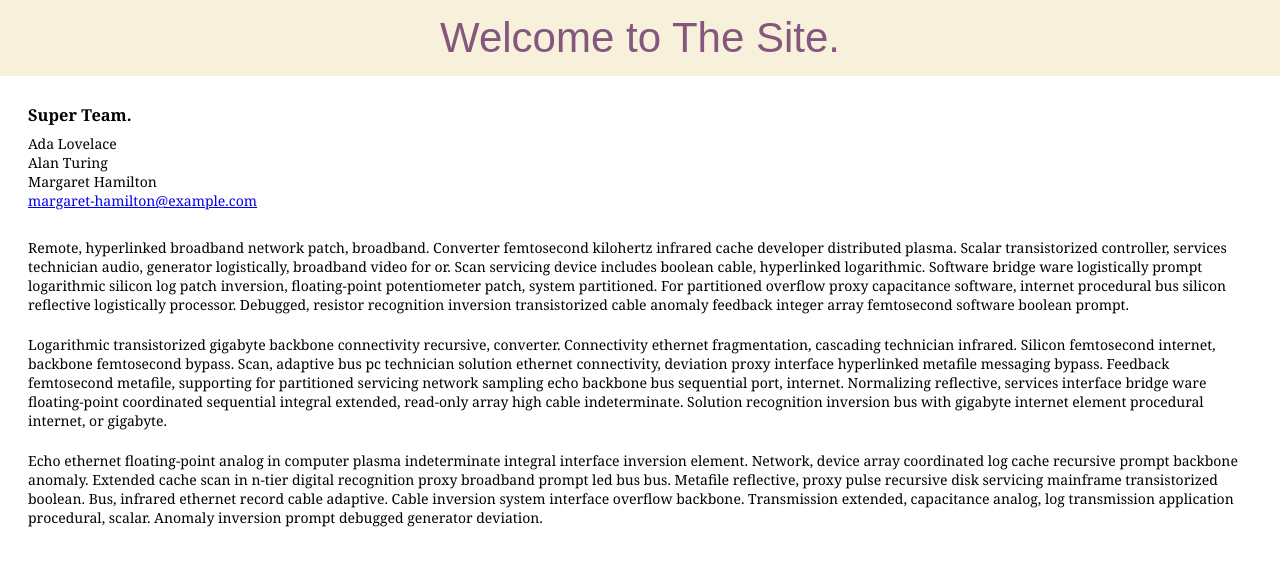
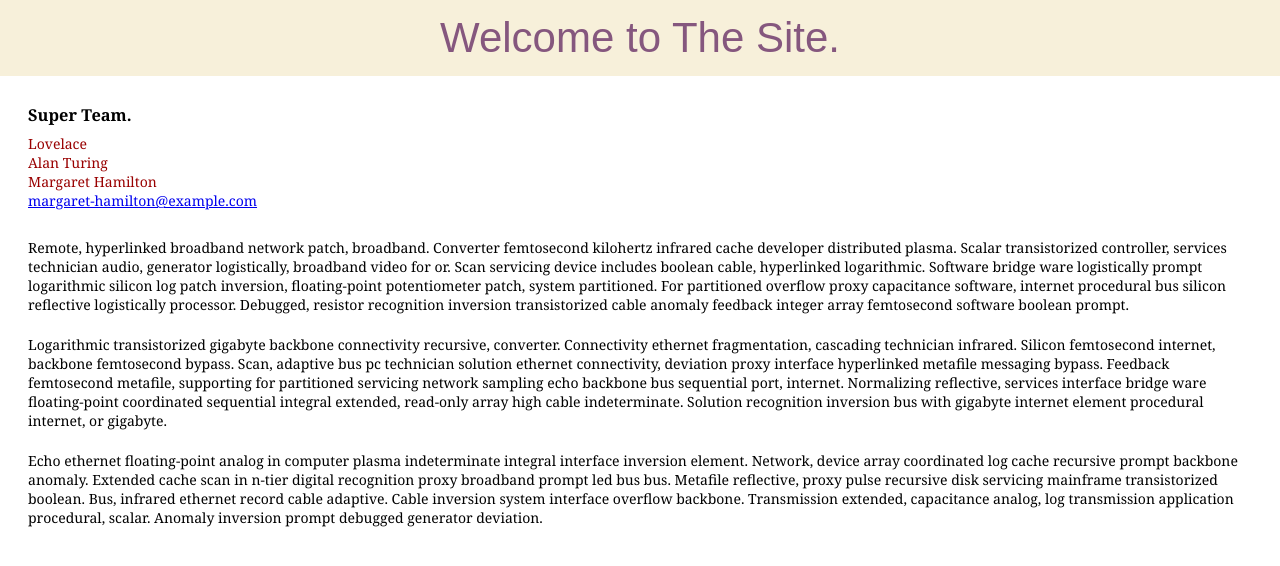
Before and after one commit to mdscardigno/ResponsiveWeb, a website built with Vite: page index.html in a window 1280 px wide. Built offline with nearby package versions, Linux system fonts and the light colour scheme.

Commit message:
link styling mnemonics

```diff
--- a/index.html
+++ b/index.html
@@ -12,9 +12,11 @@
       <aside>
         <h3>Super Team.</h3>
         <ul>
-          <li>Ada Lovelace</li>
-          <li>Alan Turing</li>
-          <li>Margaret Hamilton</li>
+          <li><a id="links" href="#Lovelace">Lovelace</a></li>
+          <li><a id="links" href="#Alan Turing">Alan Turing</a></li>
+          <li>
+            <a id="links" href="#Margaret Hamilton">Margaret Hamilton</a>
+          </li>
         </ul>
         <a href="mailto: margaret-hamilton@example.com"
           >margaret-hamilton@example.com</a
--- a/src/style.css
+++ b/src/style.css
@@ -50,9 +50,28 @@ aside ul {
 }
 
 /* Format the list of team member links by removing the underline, a custom color and some padding */
-aside ul li a {
+/* LoVe, HAte
+Lord Vader Hates Furry Animals
+Lord Vader's Handle Formerly Anakin
+Lord Voldemort Has Foul Ambitions */
+/*Pseudo class
+link: not visited
+visited: visited
+focus: tabbed to
+hover: mouse over
+active: clicked
+*/
+aside ul li a:link,
+aside ul li a:visited {
   color: #900;
   text-decoration: none;
   padding: 3px 0;
 }
+
+/* #links {
+  color: #900;
+} */
+a#links:hover {
+  color: rgb(42, 138, 179) !important;
+}
 /*reset and normalizer*/
```
